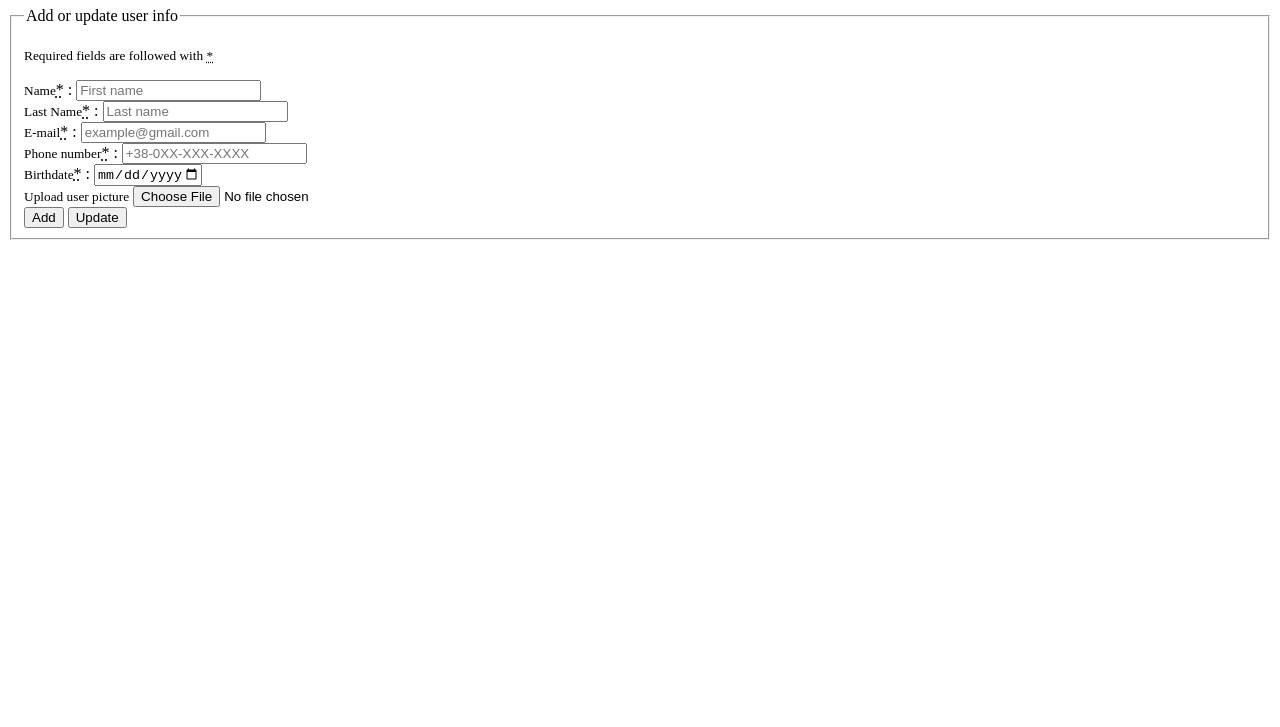
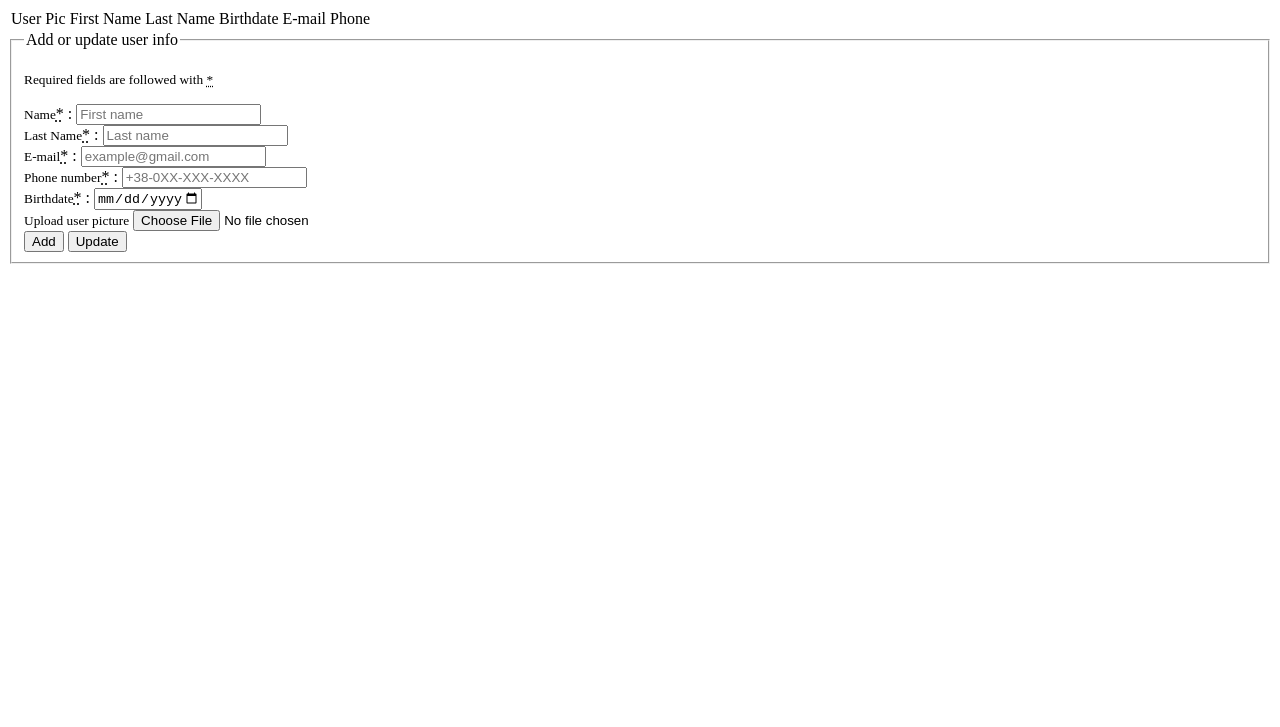
Before and after one commit to FE1979/Users-list-example, a website with bundled scripts: page index.html in a window 1280 px wide. Shown: the part 73-800 px from the top of the page. Built offline with nearby package versions, Linux system fonts and the light colour scheme; some packages are replaced by stand-ins of ours; no server answers; the database is empty; files whose address does not match are found by name.

Commit message:
Table to html

```diff
--- a/index.html
+++ b/index.html
@@ -11,9 +11,25 @@
     <h1>Users List Example</h1>
     <div class="row container-fluid">
         <div class="col-xl-8" id="users-list-wrapper">
-            <div id="users-filter">
+            <table class="table" id="users-list">
+                <thead>
+                    <tr>
+                        <td>User Pic</td>
+                        <td>First Name</td>
+                        <td>Last Name</td>
+                        <td>Birthdate</td>
+                        <td>E-mail</td>
+                        <td>Phone</td>
+                        <td></td>
+                    </tr>
+                </thead>
+                <tbody>
 
-            </div>
+                </tbody>
+                <tfoot>
+
+                </tfoot>
+            </table>
             <div id="users-list">
 
             </div>
```
